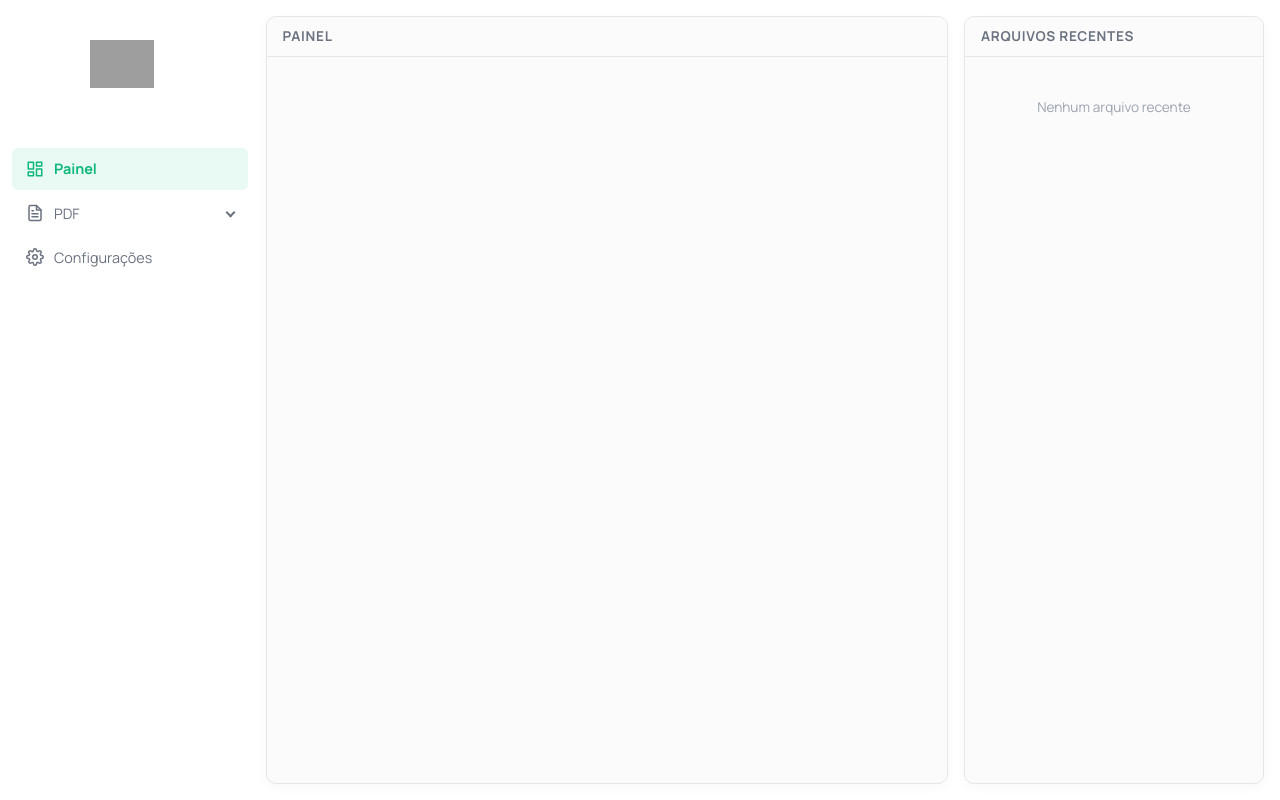
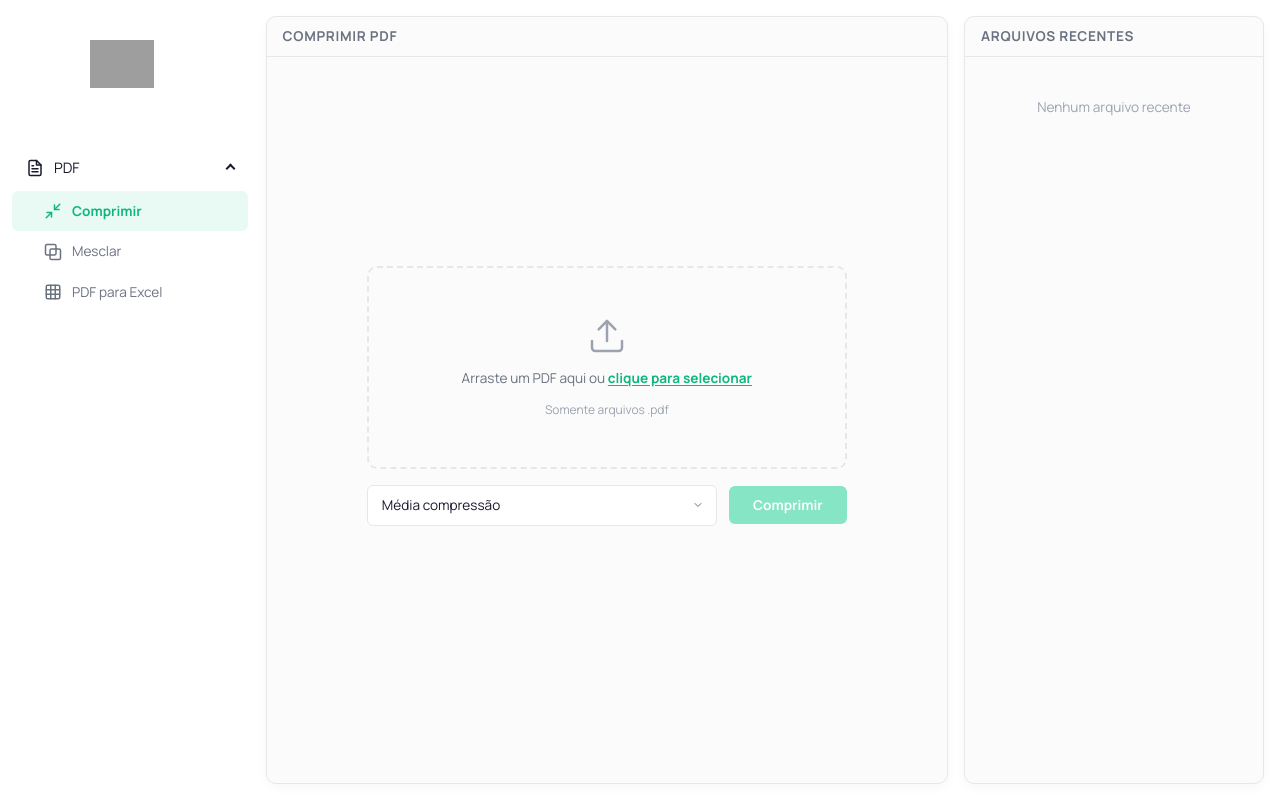
Before and after one commit to pedroantonio-18/licita-facil, a website built with Vite: page frontend/index.html in a window 1280 px wide. Built offline with nearby package versions, Linux system fonts and the light colour scheme; grey boxes are pictures that could not be loaded.

Commit message:
feat(frontend): remove dashboard and settings navigation views, defaulting to pdf compressor

```diff
--- a/frontend/index.html
+++ b/frontend/index.html
@@ -19,12 +19,7 @@
       </div>
       <nav class="sidebar-nav">
         <ul class="nav-list">
-          <li class="nav-item">
-            <a href="#dashboard" class="nav-link active">
-              <svg class="nav-icon" viewBox="0 0 24 24" fill="none" stroke="currentColor" stroke-width="2" stroke-linecap="round" stroke-linejoin="round"><rect x="3" y="3" width="7" height="9"></rect><rect x="14" y="3" width="7" height="5"></rect><rect x="14" y="12" width="7" height="9"></rect><rect x="3" y="16" width="7" height="5"></rect></svg>
-              <span>Painel</span>
-            </a>
-          </li>
+
           <li class="nav-item dropdown">
             <button class="dropdown-trigger" type="button">
               <div class="dropdown-title-group">
@@ -54,12 +49,7 @@
               </li>
             </ul>
           </li>
-          <li class="nav-item">
-            <a href="#settings" class="nav-link">
-              <svg class="nav-icon" viewBox="0 0 24 24" fill="none" stroke="currentColor" stroke-width="2" stroke-linecap="round" stroke-linejoin="round"><circle cx="12" cy="12" r="3"></circle><path d="M19.4 15a1.65 1.65 0 0 0 .33 1.82l.06.06a2 2 0 1 1-2.83 2.83l-.06-.06a1.65 1.65 0 0 0-1.82-.33 1.65 1.65 0 0 0-1 1.51V21a2 2 0 0 1-4 0v-.09A1.65 1.65 0 0 0 9 19.4a1.65 1.65 0 0 0-1.82.33l-.06.06a2 2 0 1 1-2.83-2.83l.06-.06a1.65 1.65 0 0 0 .33-1.82 1.65 1.65 0 0 0-1.51-1H3a2 2 0 0 1 0-4h.09A1.65 1.65 0 0 0 4.6 9a1.65 1.65 0 0 0-.33-1.82l-.06-.06a2 2 0 1 1 2.83-2.83l.06.06a1.65 1.65 0 0 0 1.82.33H9a1.65 1.65 0 0 0 1-1.51V3a2 2 0 0 1 4 0v.09a1.65 1.65 0 0 0 1 1.51 1.65 1.65 0 0 0 1.82-.33l.06-.06a2 2 0 1 1 2.83 2.83l-.06.06a1.65 1.65 0 0 0-.33 1.82V9a1.65 1.65 0 0 0 1.51 1H21a2 2 0 0 1 0 4h-.09a1.65 1.65 0 0 0-1.51 1z"></path></svg>
-              <span>Configurações</span>
-            </a>
-          </li>
+
         </ul>
       </nav>
     </aside>
@@ -68,11 +58,9 @@
       <div class="content-body">
         <div class="app-card main-content-card">
           <div class="app-card-header">
-            <h1 class="main-heading">Painel</h1>
+            <h1 class="main-heading">Comprimir PDF</h1>
           </div>
           <div class="app-card-content">
-            <section class="content-section active" id="dashboard">
-            </section>
             <section class="content-section" id="pdf-compressor">
               <div class="compressor-panel">
                 <div class="dropzone">
@@ -103,8 +91,7 @@
             </section>
             <section class="content-section" id="pdf-to-excel">
             </section>
-            <section class="content-section" id="settings">
-            </section>
+
           </div>
         </div>
 
--- a/frontend/js/sidebar.js
+++ b/frontend/js/sidebar.js
@@ -20,11 +20,9 @@ function initNavigation() {
   const headerTitle = document.querySelector('.main-heading');
 
   const PAGE_TITLES = {
-    'dashboard': 'Painel',
     'pdf-compressor': 'Comprimir PDF',
     'pdf-merger': 'Mesclar PDFs',
-    'pdf-to-excel': 'Converter PDF para XLSX',
-    'settings': 'Configurações'
+    'pdf-to-excel': 'Converter PDF para XLSX'
   };
 
   function navigateTo(targetId) {
@@ -67,10 +65,10 @@ function initNavigation() {
   });
 
   window.addEventListener('popstate', () => {
-    const hashId = window.location.hash.replace('#', '') || 'dashboard';
+    const hashId = window.location.hash.replace('#', '') || 'pdf-compressor';
     navigateTo(hashId);
   });
 
-  const initialHash = window.location.hash.replace('#', '') || 'dashboard';
+  const initialHash = window.location.hash.replace('#', '') || 'pdf-compressor';
   navigateTo(initialHash);
 }
```
